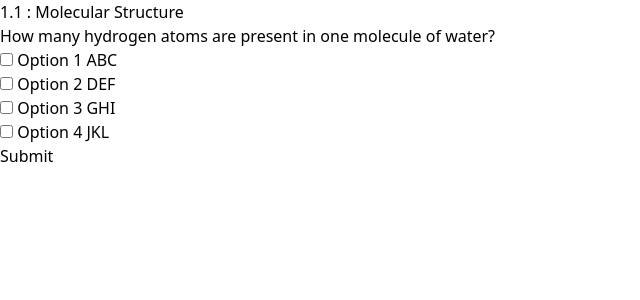
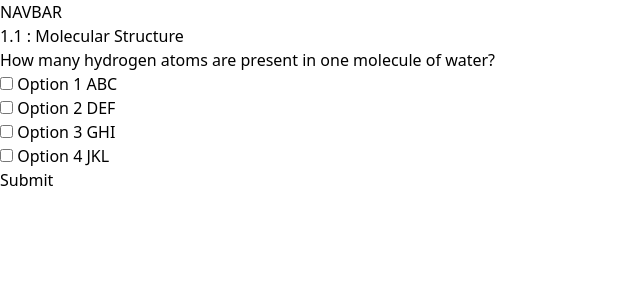
Before and after one commit to cics-web-dev/Chem-Web-App, a SvelteKit app in the folder frontend/: page / in a window 1280 px wide. Shown: the top 300 px of the page, without its empty margins (0-640 px from the left). Built offline with nearby package versions, Linux system fonts and the light colour scheme.

Commit message:
add todos

```diff
--- /dev/null
+++ b/frontend/src/hooks.server.ts
@@ -0,0 +1,2 @@
+// TODO: Add server side hooks here to support
+// TAS-61: https://www.notion.so/uma-chemistry/Add-service-side-hooks-to-save-user-s-identify-383a902af9a641fcb58f091b048ade4d?pvs=4
--- /dev/null
+++ b/frontend/src/lib/components/Navbar.svelte
@@ -0,0 +1,8 @@
+<script lang="ts">
+	/*
+    TODO: (TAS-25) Work on the nav bar component here
+    https://www.notion.so/uma-chemistry/Implement-the-main-page-nav-bar-9e9eaa1e62ae4c11a778e53cd1ee292d?pvs=4
+    */
+</script>
+
+<h1>NAVBAR</h1>
--- a/frontend/src/routes/+layout.svelte
+++ b/frontend/src/routes/+layout.svelte
@@ -1,5 +1,10 @@
 <script>
 	import '../app.pcss';
+	import Navbar from '$components/Navbar.svelte';
 </script>
 
-<slot />
+<Navbar />
+
+<main>
+	<slot />
+</main>
--- a/frontend/src/routes/login/+page.svelte
+++ b/frontend/src/routes/login/+page.svelte
@@ -1 +1,6 @@
+<script lang="ts">
+    // TODO: TAS-62 Fetch login endpoint
+    // https://www.notion.so/uma-chemistry/Fetch-login-endpoint-using-SvelteKit-action-7d11846713f74ec384d35bd524bf5d48?pvs=4
+</script>
+
 <h1>Login page</h1>
```
